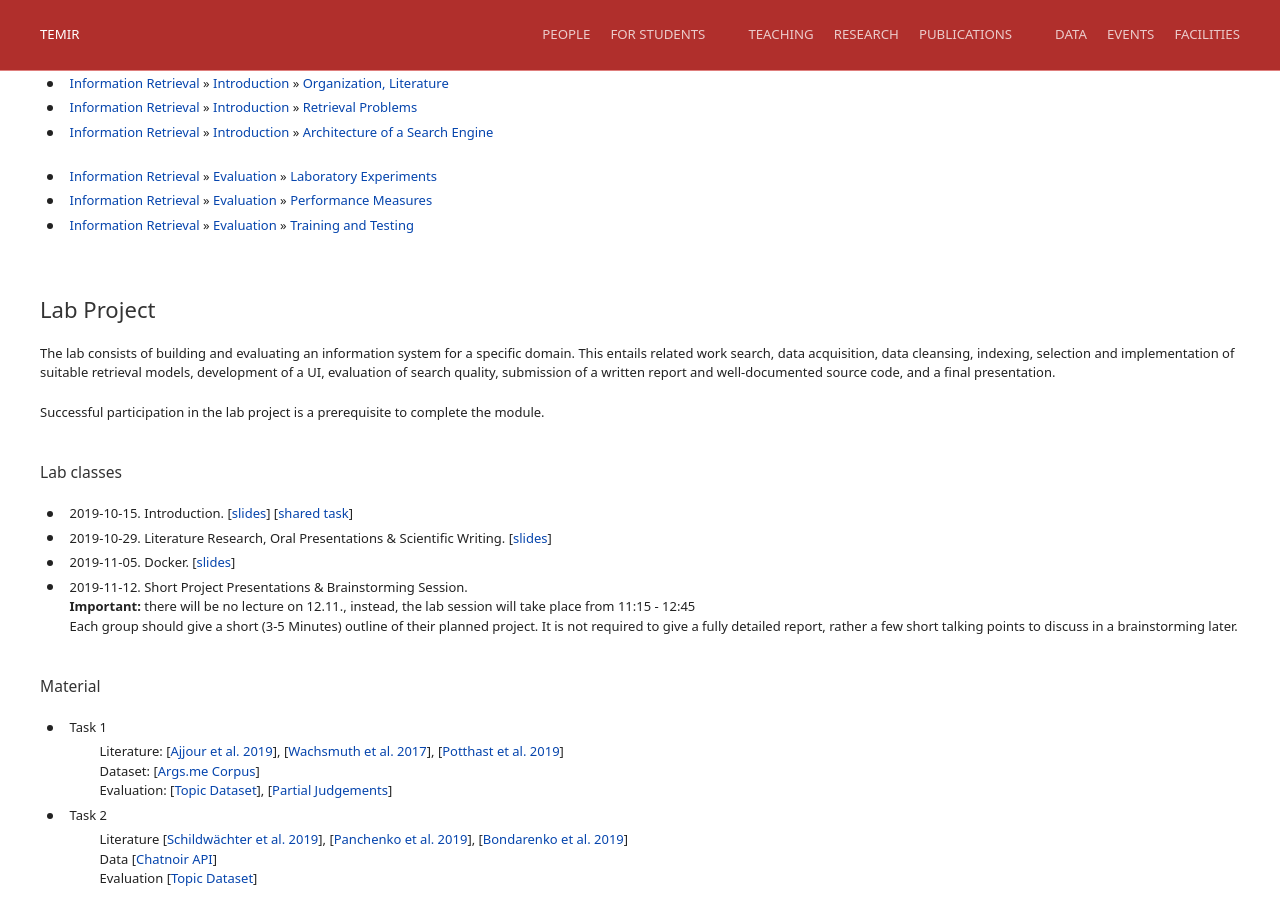
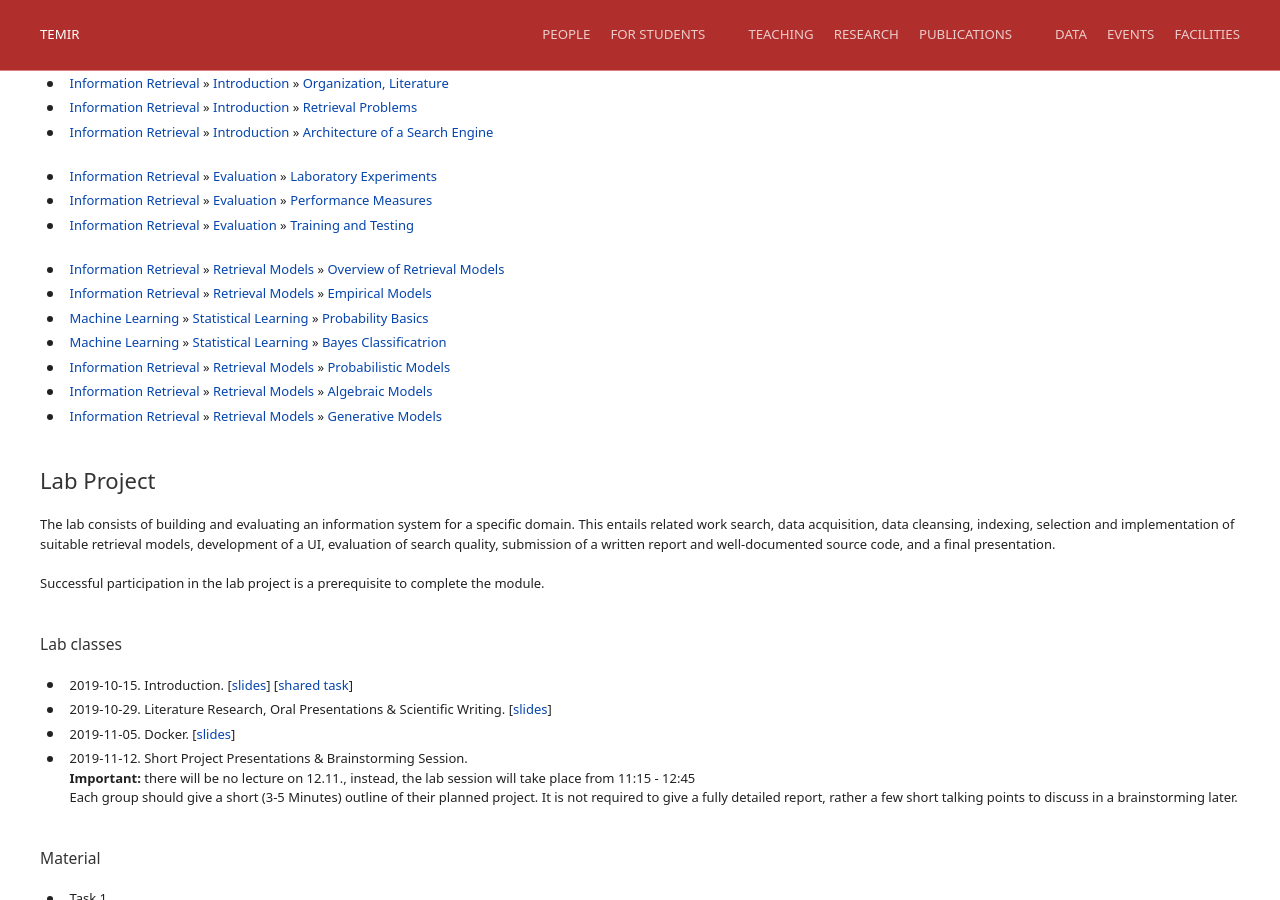
Before and after one commit to temir-org/temir-org.github.io, a Jekyll site: the page built from teaching/information-retrieval.html, in a window 1280 px wide and 900 px high, scrolled down 869 px. Built offline with Jekyll 4.4.1, drawn with Linux system fonts in a browser that asks for light colours.

Commit message:
Update information-retrieval.html

```diff
--- a/teaching/information-retrieval.html
+++ b/teaching/information-retrieval.html
@@ -85,6 +85,42 @@ description: Course page of Information Retrieval
               <a href="https://webis.de/downloads/lecturenotes/information-retrieval/unit-en-training-and-testing.pdf">Training and Testing</a>
               <br><br>
             </li>
+            <li>
+              <a href="https://webis.de/lecturenotes.html#information-retrieval">Information Retrieval</a> »
+              <a href="https://webis.de/lecturenotes.html#part-retrieval-models">Retrieval Models</a> »
+              <a href="https://webis.de/downloads/lecturenotes/information-retrieval/unit-en-retrieval-models.pdf">Overview of Retrieval Models</a>
+            </li>
+            <li>
+              <a href="https://webis.de/lecturenotes.html#information-retrieval">Information Retrieval</a> »
+              <a href="https://webis.de/lecturenotes.html#part-retrieval-models">Retrieval Models</a> »
+              <a href="https://webis.de/downloads/lecturenotes/information-retrieval/unit-en-rm-empirical.pdf">Empirical Models</a>
+            </li>
+            <li>
+              <a href="https://webis.de/lecturenotes.html#machine-learning">Machine Learning</a> »
+              <a href="https://webis.de/lecturenotes.html#part-statistical-learning">Statistical Learning</a> »
+              <a href="https://webis.de/downloads/lecturenotes/machine-learning/unit-en-probability-basics.pdf">Probability Basics</a>
+            </li>
+            <li>
+              <a href="https://webis.de/lecturenotes.html#machine-learning">Machine Learning</a> »
+              <a href="https://webis.de/lecturenotes.html#part-statistical-learning">Statistical Learning</a> »
+              <a href="https://webis.de/downloads/lecturenotes/machine-learning/unit-en-bayesian-learning.pdf">Bayes Classificatrion</a>
+            </li>
+            <li>
+              <a href="https://webis.de/lecturenotes.html#information-retrieval">Information Retrieval</a> »
+              <a href="https://webis.de/lecturenotes.html#part-retrieval-models">Retrieval Models</a> »
+              <a href="https://webis.de/downloads/lecturenotes/information-retrieval/unit-en-rm-probabilistic.pdf">Probabilistic Models</a>
+            </li>
+            <li>
+              <a href="https://webis.de/lecturenotes.html#information-retrieval">Information Retrieval</a> »
+              <a href="https://webis.de/lecturenotes.html#part-retrieval-models">Retrieval Models</a> »
+              <a href="https://webis.de/downloads/lecturenotes/information-retrieval/unit-en-rm-algebraic.pdf">Algebraic&nbsp;Models</a>
+            </li>
+            <li>
+              <a href="https://webis.de/lecturenotes.html#information-retrieval">Information Retrieval</a> »
+              <a href="https://webis.de/lecturenotes.html#part-retrieval-models">Retrieval Models</a> »
+              <a href="https://webis.de/downloads/lecturenotes/information-retrieval/unit-en-rm-generative.pdf">Generative Models</a>
+            </li>
+
       <!--
             <li><a href="https://webis.de/lecturenotes.html#information-retrieval">Information
                     Retrieval</a> » <a href="https://webis.de/lecturenotes.html#part-text-transformation"
```
Also changed, not shown: other parts of teaching/information-retrieval.html (+0 -35 lines). Lines whose indentation alone changed are shown as unchanged.
